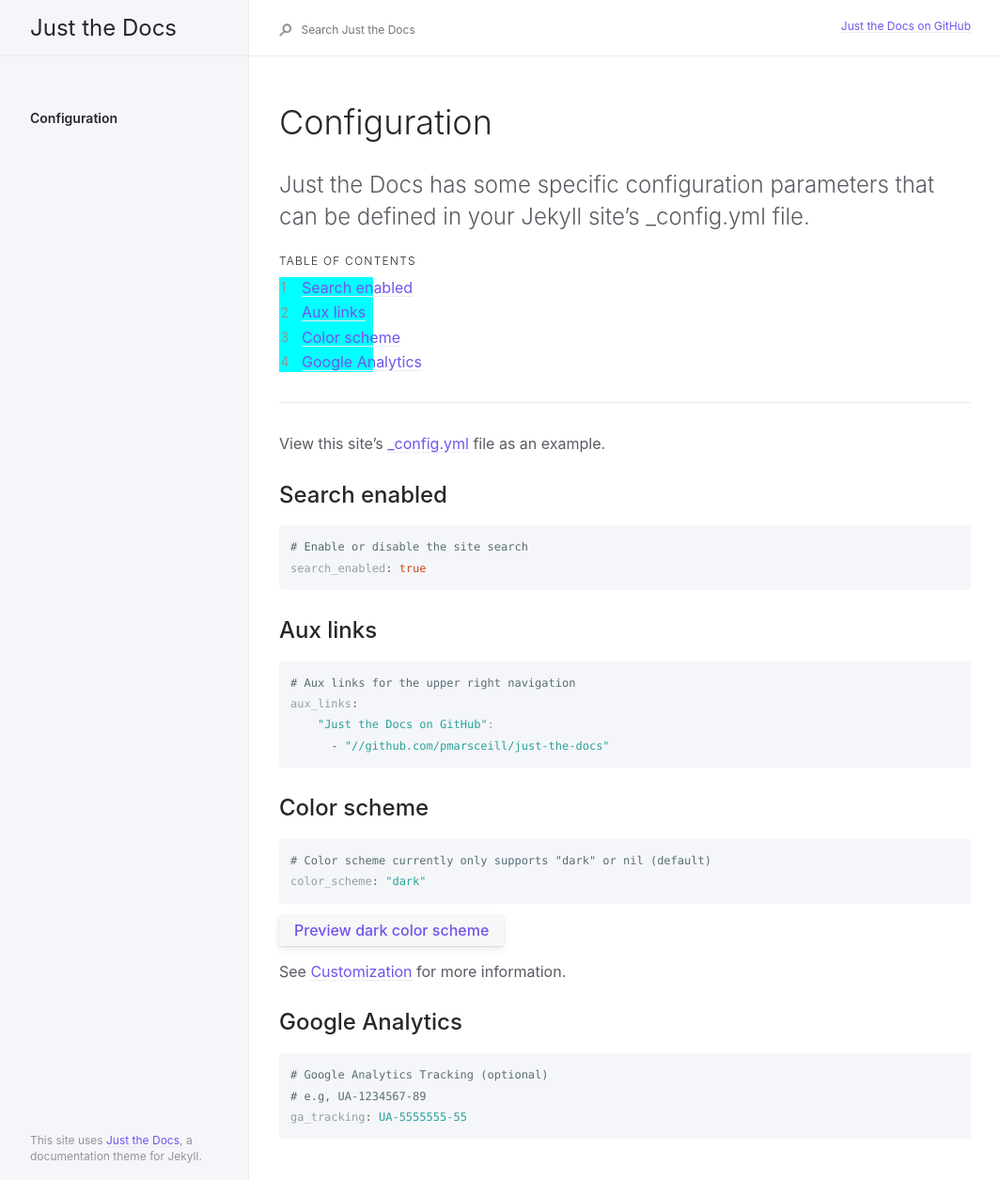
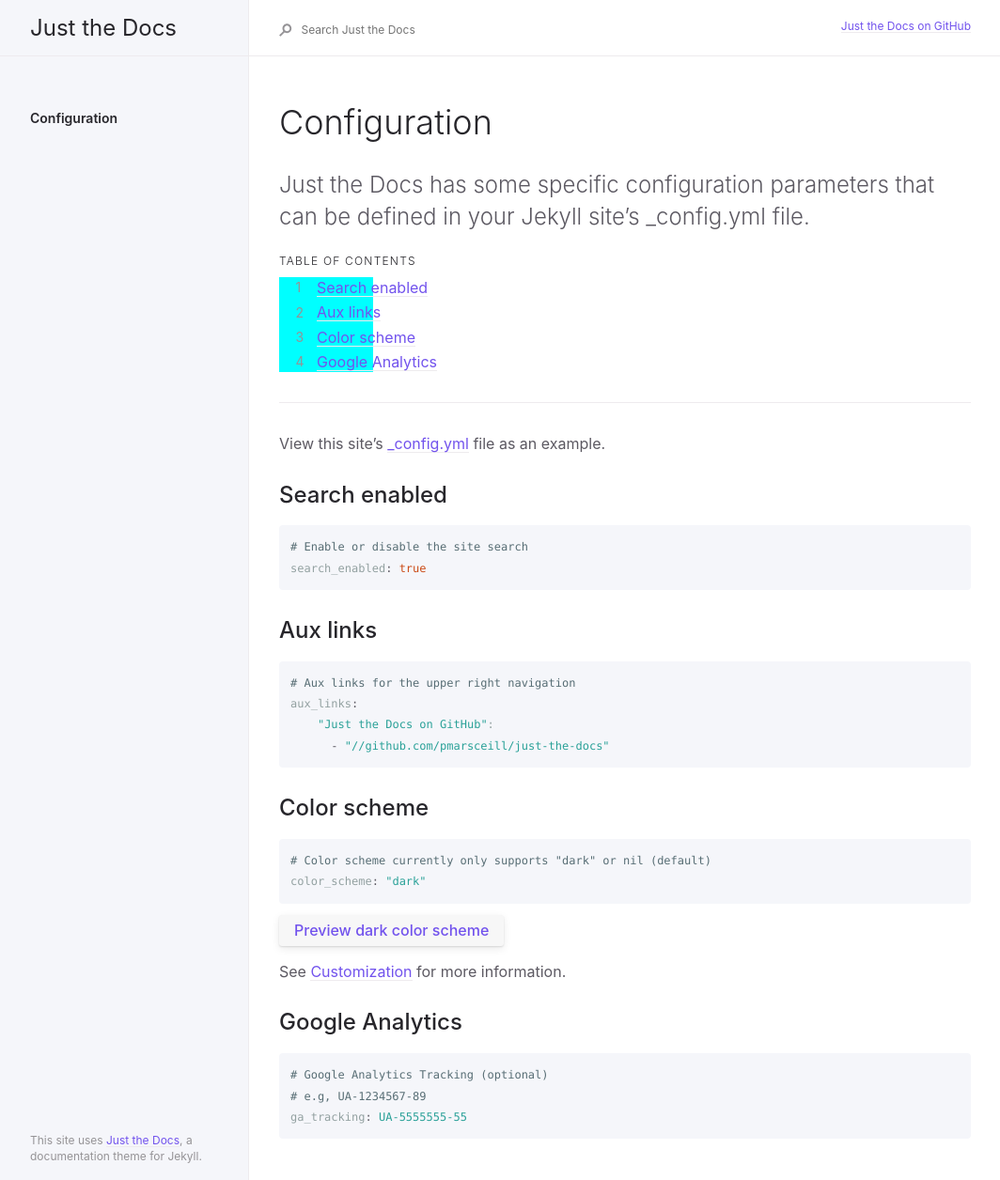
Before and after one commit to abeltranes/abeltranes.github.io, a Jekyll site: the page built from docs/configuration.md, in a window 1280 px wide. Shown: the whole page at 94% size, without its empty margins (91-1155 px from the left). Built offline with Jekyll 4.4.1, drawn with Linux system fonts in a browser that asks for light colours.

Commit message:
Update content.scss

```diff
--- a/_sass/content.scss
+++ b/_sass/content.scss
@@ -14,7 +14,7 @@
 
   ul,
   ol {
-    padding-left: 1.5em;
+    padding-right: 1.5em;
   }
 
   ol {
@@ -25,7 +25,7 @@
     top: 0;
     z-index: 1000;
     width: 100px;
-    right: 50px;
+
 
     > li {
       position: relative;
```
